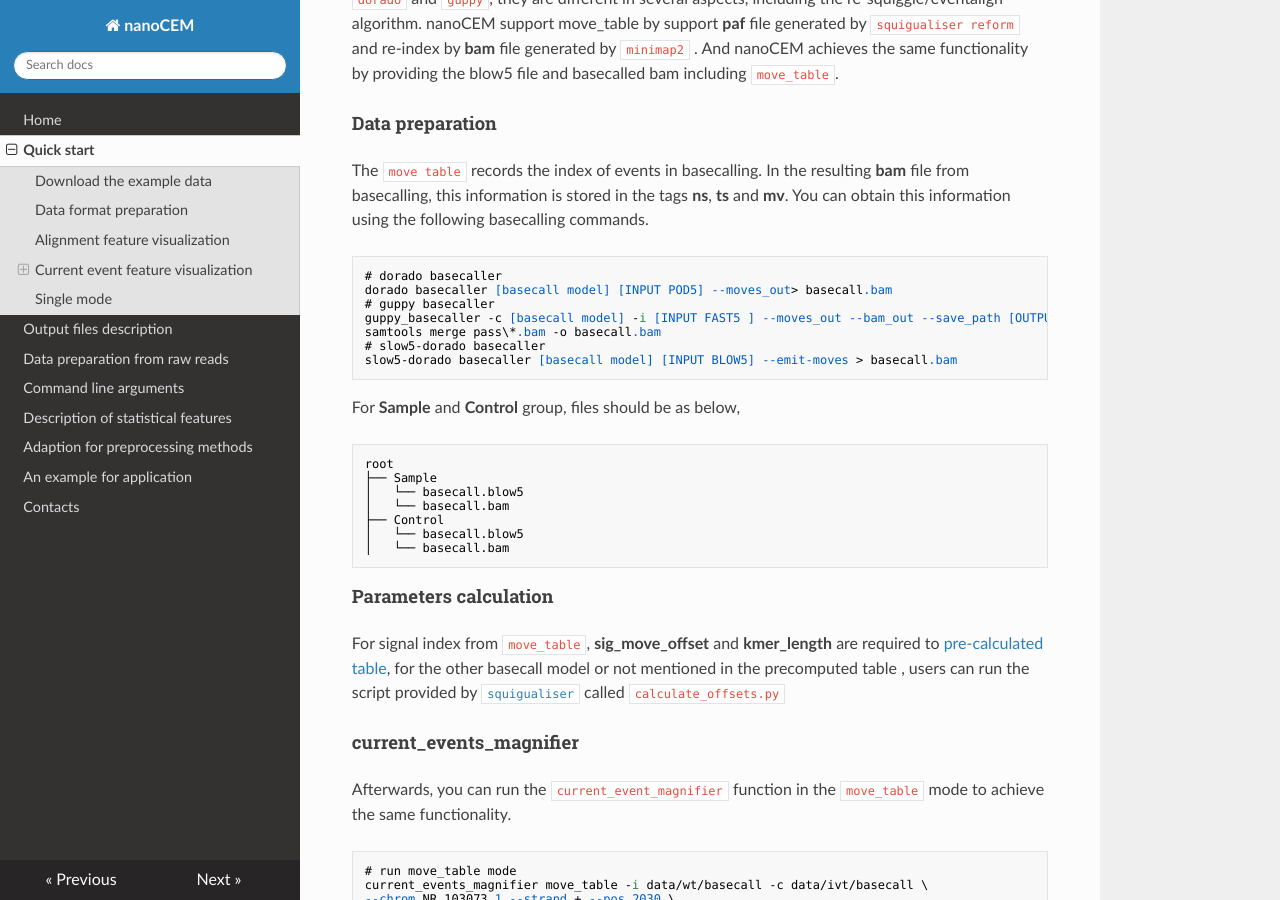
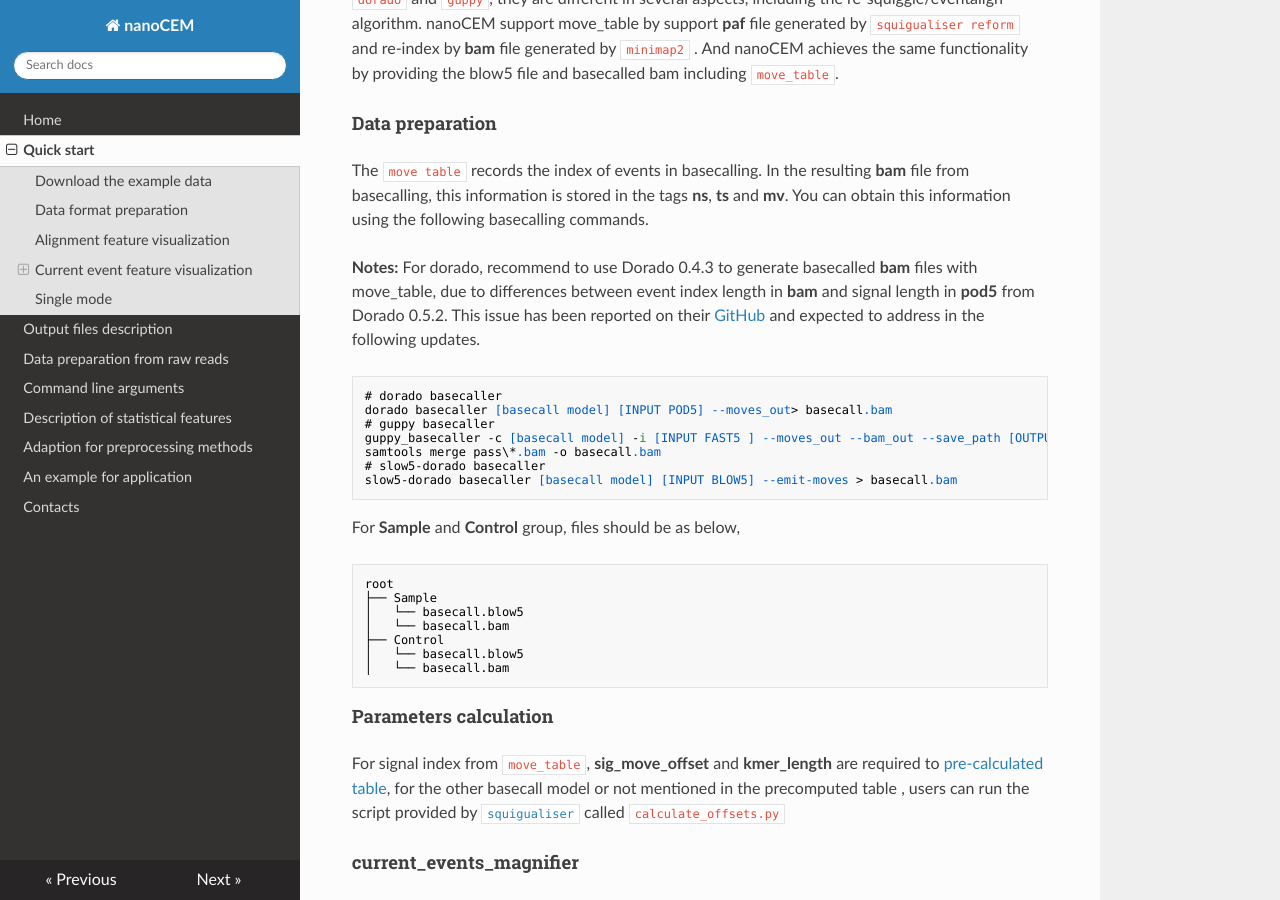
Before and after one commit to lrslab/nanoCEM, an MkDocs documentation site: the page built from docs/tutorials.md, in a window 1280 px wide and 900 px high, scrolled down 4097 px. Built offline with MkDocs 1.6.1, drawn with Linux system fonts in a browser that asks for light colours; nearby versions of some CDN libraries.

Commit message:
update docs

```diff
--- a/docs/tutorials.md
+++ b/docs/tutorials.md
@@ -185,6 +185,10 @@ The `move table` records the index of events in basecalling.
 In the resulting **bam** file from basecalling, this information is stored in the tags **ns**, **ts** and **mv**.
 You can obtain this information using the following basecalling commands.
 
+**Notes:** For dorado, recommend to use Dorado 0.4.3 to generate basecalled **bam** files with move_table,
+due to differences between event index length in **bam** and signal length in **pod5** from Dorado 0.5.2.
+This issue has been reported on their [GitHub](https://github.com/nanoporetech/dorado/issues/614) and expected to address in the following updates.
+
     # dorado basecaller
     dorado basecaller [basecall model] [INPUT POD5] --moves_out> basecall.bam
     # guppy basecaller
@@ -192,6 +196,7 @@ You can obtain this information using the following basecalling commands.
     samtools merge pass\*.bam -o basecall.bam
     # slow5-dorado basecaller
     slow5-dorado basecaller [basecall model] [INPUT BLOW5] --emit-moves > basecall.bam
+
 
 For **Sample** and **Control** group,  files should be as below,
 
```
Also changed, not shown: docs/index.md (+1 -1 lines).
